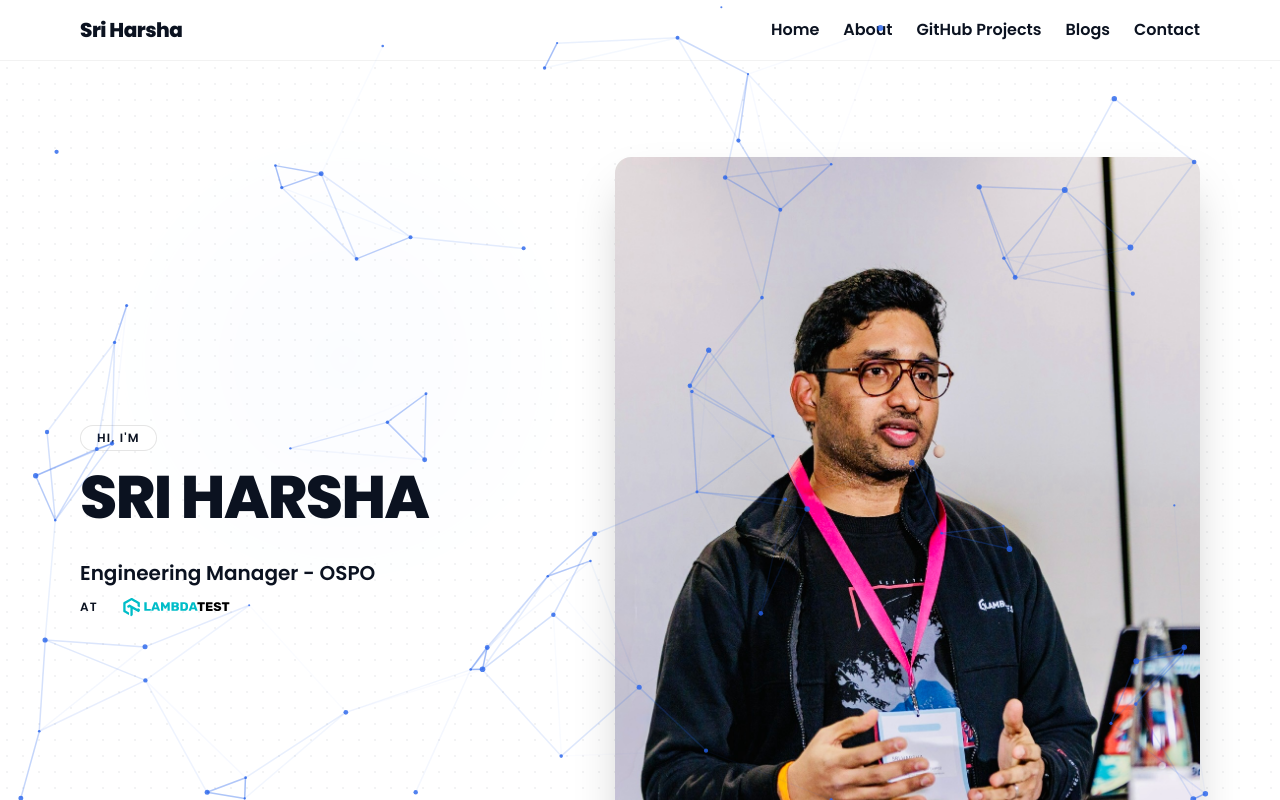
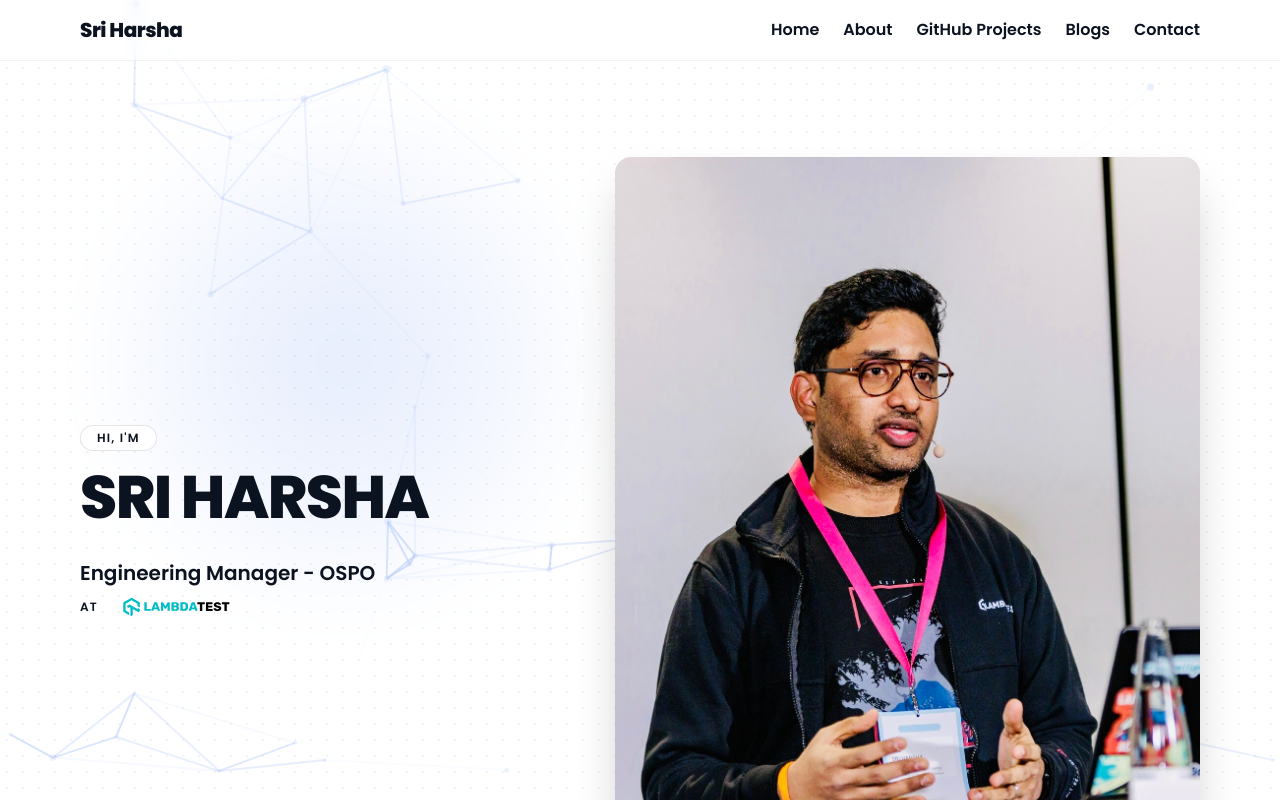
Before and after one commit to harsha509/harsha509-website, a React (Vite) app: page / in a window 1280 px wide. Shown: the top 800 px of the page. Built offline with nearby package versions, Linux system fonts and the light colour scheme.

Commit message:
update code

```diff
--- a/src/App.tsx
+++ b/src/App.tsx
@@ -60,7 +60,7 @@ export default function App() {
 
       <main id="home">
         {/* Hero */}
-        <section className="bg-white/95 bg-grid">
+        <section className="bg-white/70 bg-grid">
           <div className="mx-auto max-w-6xl px-4 py-16 md:py-24">
             <div className="grid items-center gap-12 md:grid-cols-[1fr_1.2fr]">
               <div>
@@ -96,7 +96,7 @@ export default function App() {
         </section>
 
         {/* About */}
-        <section id="about" className="bg-white/95 border-t border-black/5">
+        <section id="about" className="bg-white/70 border-t border-black/5">
           <div className="mx-auto max-w-6xl px-4 py-16 md:py-24">
             <SectionHeading eyebrow="about" title="About me" />
             <p className="max-w-3xl text-[--color-accent] text-justify">
@@ -115,7 +115,7 @@ export default function App() {
         </section>
 
         {/* Portfolio */}
-        <section id="projects" className="bg-white/95 border-t border-black/5">
+        <section id="projects" className="bg-white/70 border-t border-black/5">
           <div className="mx-auto max-w-6xl px-4 py-16 md:py-24">
             <div className="flex items-end justify-between gap-4">
               <SectionHeading eyebrow="projects" title="GitHub projects I contribute to" />
@@ -152,7 +152,7 @@ export default function App() {
         </section>
 
         {/* Quote */}
-        <section className="bg-white/95">
+        <section className="bg-white/70">
           <div className="mx-auto max-w-4xl px-4 py-16 md:py-24 text-center">
             <div className="uppercase tracking-widest text-sm text-[--color-muted] mb-2">quote of the day</div>
             <blockquote className="text-2xl md:text-3xl font-semibold leading-relaxed">
@@ -164,7 +164,7 @@ export default function App() {
 
 
         {/* Blogs */}
-        <section id="blogs" className="bg-white/95 border-t border-black/5">
+        <section id="blogs" className="bg-white/70 border-t border-black/5">
           <div className="mx-auto max-w-6xl px-4 py-16 md:py-24">
             <div className="flex items-end justify-between gap-4">
               <SectionHeading eyebrow="blogs" title="latest news" />
--- a/src/components/NeuralBackground.tsx
+++ b/src/components/NeuralBackground.tsx
@@ -27,9 +27,9 @@ export default function NeuralBackground() {
     window.addEventListener('resize', resizeCanvas);
 
     // Particle configuration
-    const particleCount = 80;
+    const particleCount = 50;
     const particles: Particle[] = [];
-    const connectionDistance = 150;
+    const connectionDistance = 200;
     const maxConnections = 3;
 
     // Initialize particles
@@ -37,9 +37,9 @@ export default function NeuralBackground() {
       particles.push({
         x: Math.random() * canvas.width,
         y: Math.random() * canvas.height,
-        vx: (Math.random() - 0.5) * 0.5,
-        vy: (Math.random() - 0.5) * 0.5,
-        radius: Math.random() * 2 + 1,
+        vx: (Math.random() - 0.5) * 0.8,
+        vy: (Math.random() - 0.5) * 0.8,
+        radius: Math.random() * 2.5 + 1.5,
       });
     }
 
@@ -65,7 +65,7 @@ export default function NeuralBackground() {
         // Draw particle
         ctx.beginPath();
         ctx.arc(particle.x, particle.y, particle.radius, 0, Math.PI * 2);
-        ctx.fillStyle = 'rgba(37, 99, 235, 0.8)';
+        ctx.fillStyle = 'rgba(37, 99, 235, 0.3)';
         ctx.fill();
 
         // Draw connections
@@ -78,12 +78,12 @@ export default function NeuralBackground() {
 
           if (distance < connectionDistance) {
             connections++;
-            const opacity = (1 - distance / connectionDistance) * 0.5;
+            const opacity = (1 - distance / connectionDistance) * 0.8;
             ctx.beginPath();
             ctx.moveTo(particle.x, particle.y);
             ctx.lineTo(other.x, other.y);
             ctx.strokeStyle = `rgba(37, 99, 235, ${opacity})`;
-            ctx.lineWidth = 1.5;
+            ctx.lineWidth = 2;
             ctx.stroke();
           }
         }
@@ -104,7 +104,7 @@ export default function NeuralBackground() {
     <canvas
       ref={canvasRef}
       className="fixed inset-0 pointer-events-none"
-      style={{ zIndex: 2 }}
+      style={{ zIndex: 1 }}
     />
   );
 }
--- a/src/index.css
+++ b/src/index.css
@@ -171,5 +171,5 @@ a {
 
 main, header, footer {
   position: relative;
-  z-index: 1;
+  z-index: 10;
 }
```
